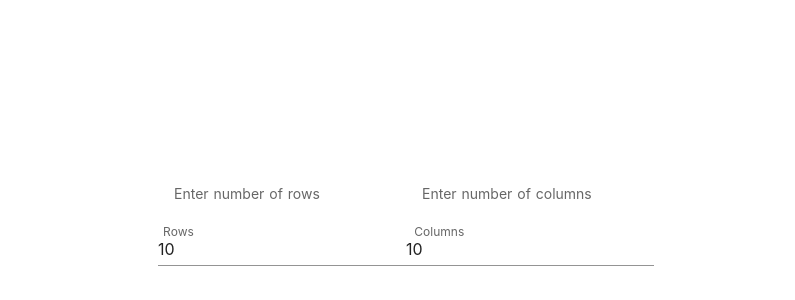
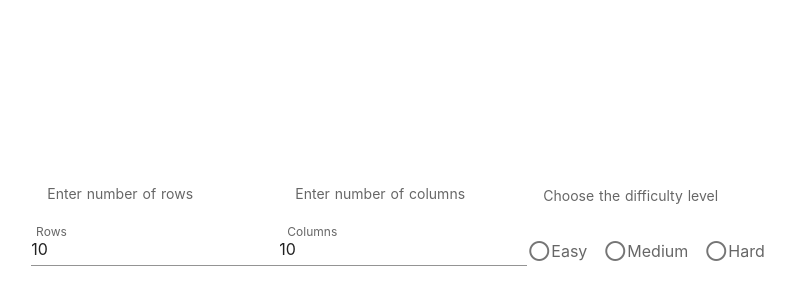
Before and after one commit to SurajVarma46/FindTheWords, a Nuxt app: page / in a window 1280 px wide. Shown: the part 184-484 px from the top of the page, without its empty margins (234-1029 px from the left). Built offline with nearby package versions, Linux system fonts and the light colour scheme.

Commit message:
Input Difficulty

```diff
--- a/pages/index.vue
+++ b/pages/index.vue
@@ -16,6 +16,20 @@
           <v-flex xs12 sm12>
             <v-subheader>Enter number of columns</v-subheader>
             <v-text-field label="Columns" value="10" outline></v-text-field>
+          </v-flex>
+        </v-layout>
+      </v-container>
+    </div>
+    <div id="difficulty">
+      <v-container fluid>
+        <v-layout row wrap>
+          <v-flex xs12 sm12>
+            <v-subheader>Choose the difficulty level</v-subheader>
+            <v-radio-group row>
+              <v-radio label="Easy" value="easy"></v-radio>
+              <v-radio label="Medium" value="medium"></v-radio>
+              <v-radio label="Hard" value="hard"></v-radio>
+            </v-radio-group>
           </v-flex>
         </v-layout>
       </v-container>
```
